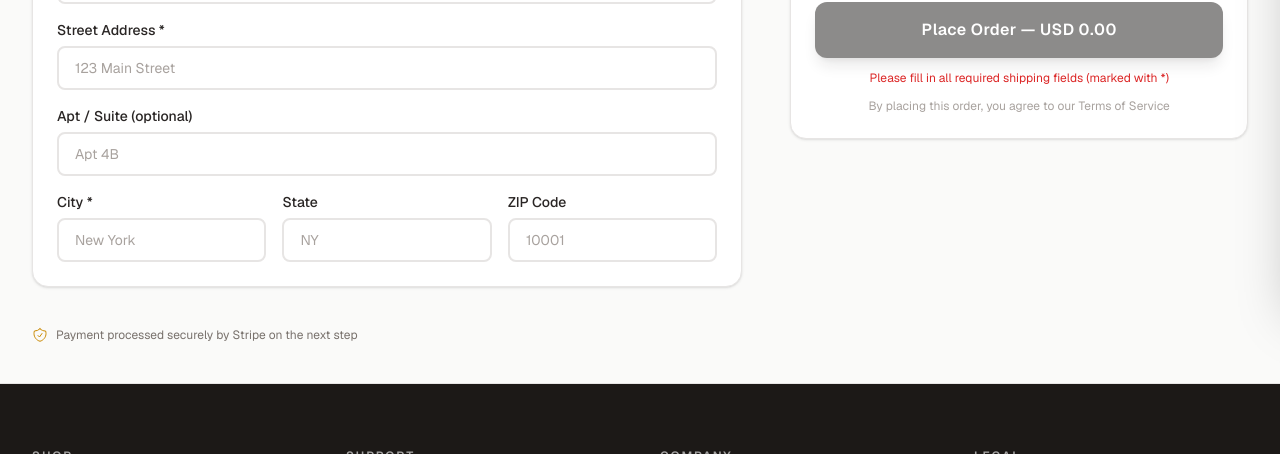
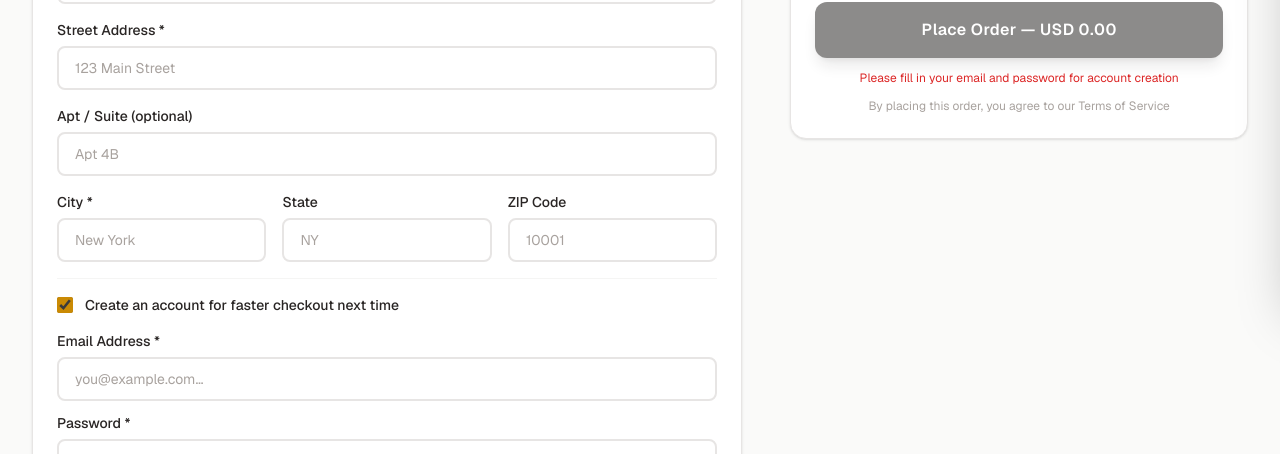
Before and after one commit to achyutkneupane/biz11-next-template, a Next.js app: page /checkout in a window 1280 px wide. Shown: the part 498-952 px from the top of the page. Built offline with nearby package versions, Linux system fonts and the light colour scheme; no server answers.

Commit message:
feat: adds account creation consent checkbox to checkout form
Checked by default, reveals email + password fields. On place order:
calls POST /v1/auth/register if consent given, stores token, then
proceeds to checkout. Validates consent fields before allowing order.

```diff
--- a/src/app/(public)/checkout/_OrderSummary.tsx
+++ b/src/app/(public)/checkout/_OrderSummary.tsx
@@ -6,9 +6,10 @@ import { useStore } from "@biz11/store";
 import { selectCartItems } from "@biz11/store/cart/selectors";
 import { selectCurrency } from "@biz11/store/business/selectors";
 import { formatPrice } from "@biz11/lib/helpers";
-import { createAddress } from "@biz11/lib/api-client";
+import { createAddress, register as registerApi } from "@biz11/lib/api-client";
 import { useCart } from "@biz11/Hooks/cart/useCart";
 import { useCheckout } from "@biz11/Hooks/cart/useCheckout";
+import { toast } from "react-toastify";
 import type { ShippingFormData } from "@biz11/app/(public)/checkout/_ShippingForm";
 
 export function _OrderSummary({ shipping }: { shipping: ShippingFormData }) {
@@ -20,8 +21,11 @@ export function _OrderSummary({ shipping }: { shipping: ShippingFormData }) {
   const subtotal = items.reduce((sum, item) => sum + parseFloat(item.subtotal), 0);
   const shipping_ = 12.99;
   const total = subtotal + shipping_;
+  const setToken = useStore((s) => s.setToken);
 
-  const isValid = shipping.name.trim() && shipping.line1.trim() && shipping.city.trim();
+  const isValid =
+    shipping.name.trim() && shipping.line1.trim() && shipping.city.trim() &&
+    (!shipping.createAccount || (shipping.email.trim() && shipping.password.trim()));
 
   const handlePlaceOrder = async () => {
     if (!isValid) return;
@@ -42,6 +46,16 @@ export function _OrderSummary({ shipping }: { shipping: ShippingFormData }) {
         shippingAddressId = addr.data.id;
       } catch {
         // proceed without address
+      }
+    }
+
+    if (shipping.createAccount && shipping.email && shipping.password) {
+      try {
+        const account = await registerApi(shipping.name, shipping.email, shipping.password);
+        setToken(account.data.token);
+        toast.success("Account created! Welcome, " + account.data.user.name);
+      } catch {
+        toast.error("Could not create account. Placing order as guest.");
       }
     }
 
@@ -104,7 +118,9 @@ export function _OrderSummary({ shipping }: { shipping: ShippingFormData }) {
 
       {!isValid && (
         <p className="mt-3 text-center text-xs text-danger">
-          Please fill in all required shipping fields (marked with *)
+          {shipping.createAccount && !shipping.email.trim()
+            ? "Please fill in your email and password for account creation"
+            : "Please fill in all required shipping fields (marked with *)"}
         </p>
       )}
       <p className="mt-3 text-center text-xs text-muted-light">
--- a/src/app/(public)/checkout/_ShippingForm.tsx
+++ b/src/app/(public)/checkout/_ShippingForm.tsx
@@ -11,6 +11,9 @@ export type ShippingFormData = {
   city: string;
   state: string;
   postalCode: string;
+  createAccount: boolean;
+  email: string;
+  password: string;
 };
 
 export function _ShippingForm({
@@ -22,6 +25,9 @@ export function _ShippingForm({
 }) {
   const set = (field: keyof ShippingFormData) => (e: React.ChangeEvent<HTMLInputElement>) =>
     onChange({ ...data, [field]: e.target.value });
+
+  const setBool = (field: keyof ShippingFormData) => (e: React.ChangeEvent<HTMLInputElement>) =>
+    onChange({ ...data, [field]: e.target.checked });
 
   return (
     <section>
@@ -44,6 +50,43 @@ export function _ShippingForm({
           <Input label="State" value={data.state} onChange={set("state")} placeholder="NY" />
           <Input label="ZIP Code" value={data.postalCode} onChange={set("postalCode")} placeholder="10001" />
         </div>
+
+        <div className="border-t border-border-light pt-4">
+          <label className="flex items-center gap-3 cursor-pointer">
+            <input
+              type="checkbox"
+              checked={data.createAccount}
+              onChange={setBool("createAccount")}
+              className="h-4 w-4 rounded border-2 border-muted-light accent-accent"
+            />
+            <span className="text-sm font-medium text-foreground">
+              Create an account for faster checkout next time
+            </span>
+          </label>
+
+          {data.createAccount && (
+            <div className="mt-4 space-y-3">
+              <Input
+                label="Email Address *"
+                type="email"
+                value={data.email}
+                onChange={set("email")}
+                placeholder="you@example.com…"
+                autoComplete="email"
+                required
+              />
+              <Input
+                label="Password *"
+                type="password"
+                value={data.password}
+                onChange={set("password")}
+                placeholder="At least 8 characters…"
+                autoComplete="new-password"
+                required={data.createAccount}
+              />
+            </div>
+          )}
+        </div>
       </div>
     </section>
   );
--- a/src/app/(public)/checkout/page.tsx
+++ b/src/app/(public)/checkout/page.tsx
@@ -15,6 +15,9 @@ export default function CheckoutPage() {
     city: "",
     state: "",
     postalCode: "",
+    createAccount: true,
+    email: "",
+    password: "",
   });
 
   return (
```
